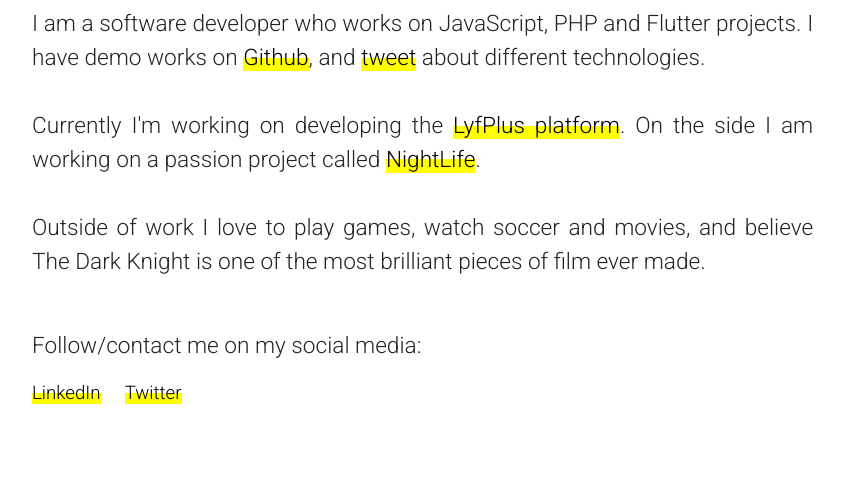
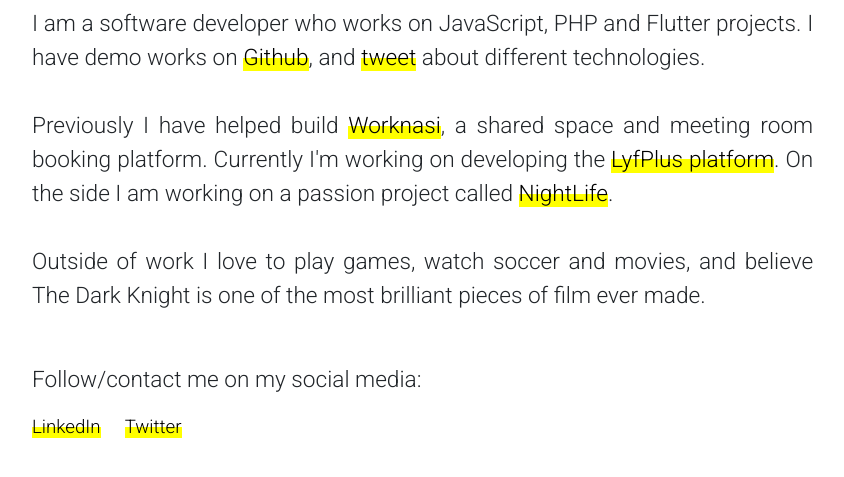
Before and after one commit to kevinmisigaro/personal-site, a plain HTML site: page index.html in a window 1280 px wide. Shown: the part 301-778 px from the top of the page, without its empty margins (50-894 px from the left). Drawn offline with nearby package versions, Linux system fonts and the light colour scheme.

Commit message:
added worknasi to portfolio

```diff
--- a/index.html
+++ b/index.html
@@ -70,7 +70,7 @@
                 class="short-text" href="https://github.com/luckykun88" target="_blank">Github</a>, and <a href="https://twitter.com/KunBata" target="_blank"
                 class="short-text">tweet</a> about different technologies.
             <br><br>
-            Currently I'm working on developing the <a href="http://lyfplus.co.tz" target="_blank"
+            Previously I have helped build <a href="https://worknasi.com/" target="_blank" class="short-text">Worknasi</a>, a shared space and meeting room booking platform. Currently I'm working on developing the <a href="http://lyfplus.co.tz" target="_blank"
                 class="short-text">LyfPlus platform</a>. On the side I am working on a passion project called <a
                 href="https://luckykun88.github.io/nl-web-2/" target="_blank" class="short-text">NightLife</a>.
             <br><br>
```
